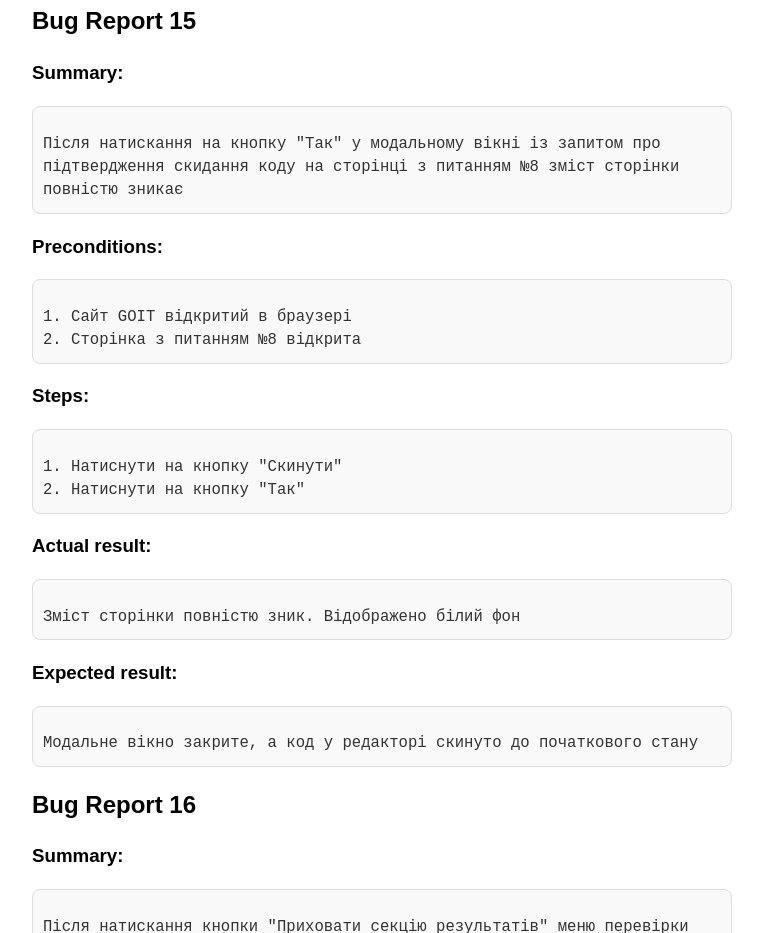
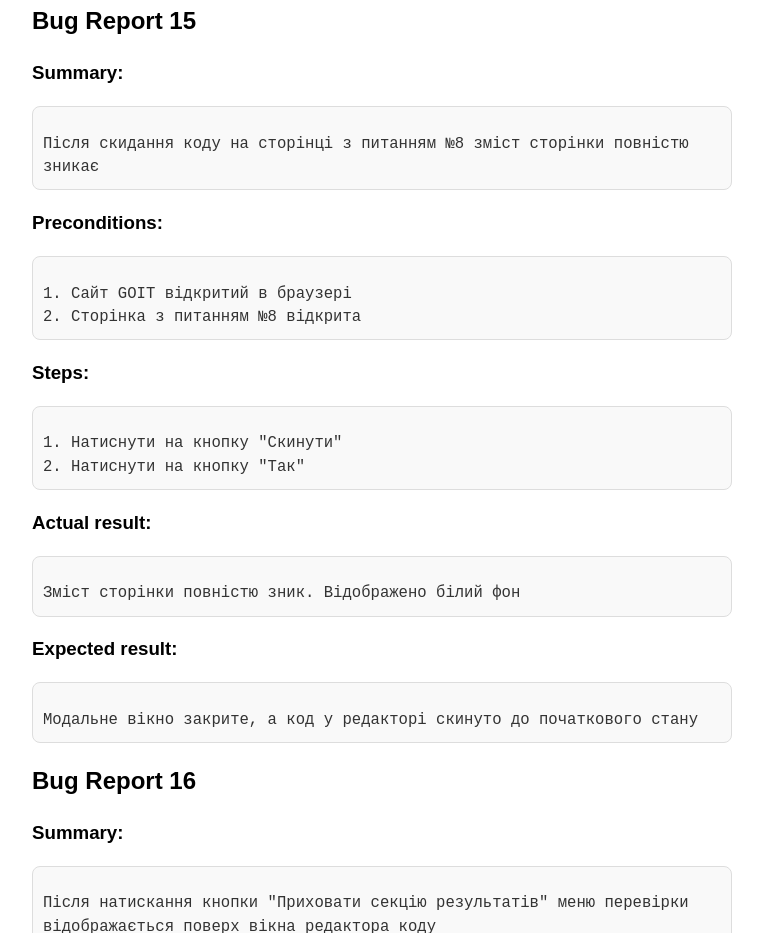
Before and after one commit to AndrewBondarev/Bag-Reports, a plain HTML site: page index.html in a window 1280 px wide. Shown: the part 10513-11446 px from the top of the page, without its empty margins (258-1021 px from the left). Drawn offline with Linux system fonts and the light colour scheme.

Commit message:
Update index.html

```diff
--- a/index.html
+++ b/index.html
@@ -359,7 +359,7 @@
 <h2 style="color: #000000;">Bug Report 15</h2>
 <h3 style="color: #000000;">Summary:</h3>
 <div class="text-container" onclick="copyText('text71')" id="text71">
-<pre class="text" id="text71">Після натискання на кнопку "Так" у модальному вікні із запитом про підтвердження скидання коду на сторінці з питанням №8 зміст сторінки повністю зникає</pre>
+<pre class="text" id="text71">Після скидання коду на сторінці з питанням №8 зміст сторінки повністю зникає</pre>
 </div>
 <h3 style="color: #000000;">Preconditions:</h3>
 <div class="text-container" onclick="copyText('text72')" id="text72">
```
